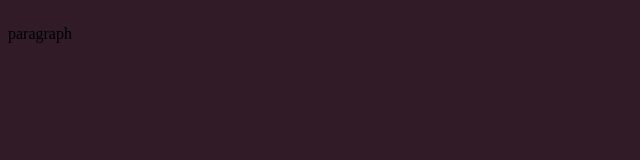
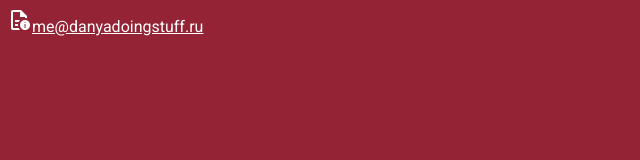
Before and after one commit to danyanyu/danyadoingstuff, a plain HTML site: page index.html in a window 1280 px wide. Shown: the whole page, without its empty margins (0-640 px from the left). Drawn offline with nearby package versions, Linux system fonts and the light colour scheme; a web font is replaced by a local one.

Commit message:
minor update

```diff
--- a/index.html
+++ b/index.html
@@ -1,14 +1,54 @@
 <!DOCTYPE html>
 <html>
 <head>
+    <meta charset="UTF-8">
+    <meta http-equiv="X-UA-Compatible" content="IE-edge">
+    <meta name="viewport" content="width=device-width, initial-scale=1.0">
     <title>danyadoingstuff</title>
     <link rel="icon" type="image/png" href="resources/icon.png">
+    <link rel="stylesheet" href="style.css">
+    <link href="https://fonts.googleapis.com/css2?family=Material+Symbols+Outlined" rel="stylesheet" />
+    <link rel="preconnect" href="https://fonts.googleapis.com">
+    <link rel="preconnect" href="https://fonts.gstatic.com" crossorigin>
+    <link href="https://fonts.googleapis.com/css2?family=Handjet:wght@400;500&family=Lobster&family=Roboto:ital,wght@0,100;0,300;0,400;0,500;0,700;0,900;1,100;1,300;1,400;1,500;1,700;1,900&display=swap" rel="stylesheet">
+
+
+    <!--
+    <style>
+        body{
+            attribute : value;
+        }
+        something{
+            ...
+        }
+    </style>
+    in css sheet can use:
+    #id{
+
+    }
+    .class{
+
+    }
+-->
 </head>
-<body style="background-color: rgb(48, 27, 38);">
-    <h1></h1>
+<body style="background-color: rgb(148, 36, 53);">
+    <header>
+
+
+    </header>
+    <main>
+        <span class="material-symbols-outlined" style="color:white;">quick_reference</span><a href="mailto:me@danyadoingstuff.ru" style="color:white">me@danyadoingstuff.ru</a><br>
+
+
+    </main>
+    <footer>
+
+
+    </footer>
+    <!--<br> is a line break (new line)
+    <h1></h1> titles big to small
     <h2></h2>
-    <h6></h6>
-    <!--<br> is a line break
+    <h6></h6> smallest
     <audio controls autoplay muted loop src="filename">
         may have </audio>, put <source src=""> in between, or a text to pop up
     <hr> - horisontal divider
@@ -89,7 +129,7 @@
 
 
 -->
-    <p>paragraph</p>
+    <!--<p>paragraph</p>-->
 </body>
 
 
--- /dev/null
+++ b/style.css
@@ -0,0 +1,6 @@
+body{
+    font-family: 'Roboto', sans-serif;
+    /*font-family: 'Handjet', cursive;
+    /*font-family: 'Lobster', cursive;
+    font-family: 'Roboto', sans-serif;*/
+}
```
Also changed, not shown: resources/hands2.png (added), resources/icon.png.
